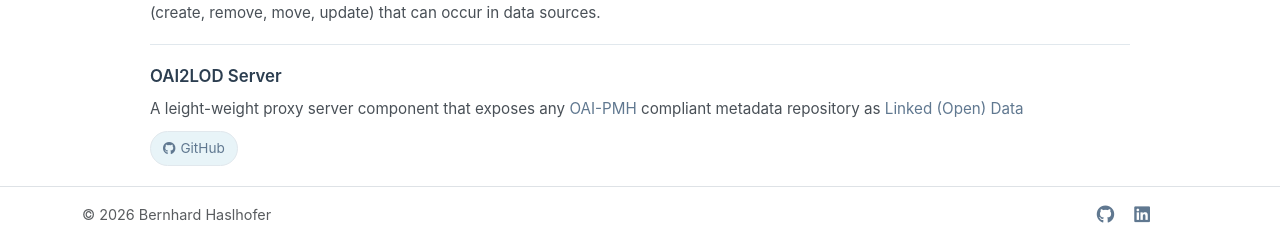
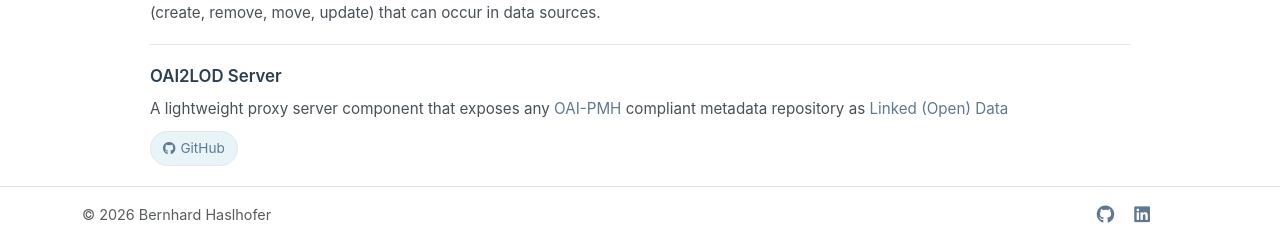
Before and after one commit to behas/behas.github.com, a Jekyll site: the page built from software.html, in a window 1280 px wide. Shown: the part 1133-1374 px from the top of the page. Built offline with Jekyll 4.4.1, drawn with Linux system fonts in a browser that asks for light colours; a style sheet for code colours, icons or effects is not loaded.

Commit message:
Fix critical and high severity issues from quality assessment
Critical fixes:
- Fix Maphub domain: github.com → github.io (software.yml)
- Fix typo: leight-weight → lightweight (software.yml)
- Standardize company domain: ikna.io → iknaio.com (news.yml)

High severity fixes:
- Add target="_blank" to LinkedIn link (news.yml)
- Add target="_blank" to project URIs (project.html)
- Standardize role capitalization to lowercase (courses.yml)

Co-Authored-By: Claude Opus 4.5 <noreply@anthropic.com>

```diff
--- a/_data/software.yml
+++ b/_data/software.yml
@@ -15,7 +15,7 @@
     data synchronization framework for the Web.
 
 - title: "Maphub"
-  uri: "https://maphub.github.com"
+  uri: "https://maphub.github.io"
   description: |
     A system that allows people to cross-reference historical maps with resources
     in Web-based knowledge graphs. It also demonstrates application of the
@@ -43,5 +43,5 @@
 - title: "OAI2LOD Server"
   uri: "https://github.com/behas/oai2lod"
   description: |
-    A leight-weight proxy server component that exposes any <a href="https://www.openarchives.org/pmh/">OAI-PMH</a> compliant
+    A lightweight proxy server component that exposes any <a href="https://www.openarchives.org/pmh/">OAI-PMH</a> compliant
     metadata repository as <a href="https://www.w3.org/DesignIssues/LinkedData.html">Linked (Open) Data</a>
--- a/_includes/project.html
+++ b/_includes/project.html
@@ -1,7 +1,7 @@
 {% assign project = include.project %}
 <p class="pub-title">
   {% if project.uri %}
-    <a href="{{ project.uri }}">{{ project.acronym }}</a>
+    <a href="{{ project.uri }}" target="_blank">{{ project.acronym }}</a>
   {% else %}
     {{ project.acronym }}
   {% endif %}
@@ -9,7 +9,7 @@
 <p class="pub-venue">
   {{ project.flag }}
   {% if project.funding_source_uri %}
-    <a href="{{ project.funding_source_uri }}">{{ project.funding_source }}</a>
+    <a href="{{ project.funding_source_uri }}" target="_blank">{{ project.funding_source }}</a>
   {% else %}
     {{ project.funding_source }}
   {% endif %}
```
Also changed, not shown: _data/courses.yml (+8 -8 lines), _data/news.yml (+5 -5 lines).
